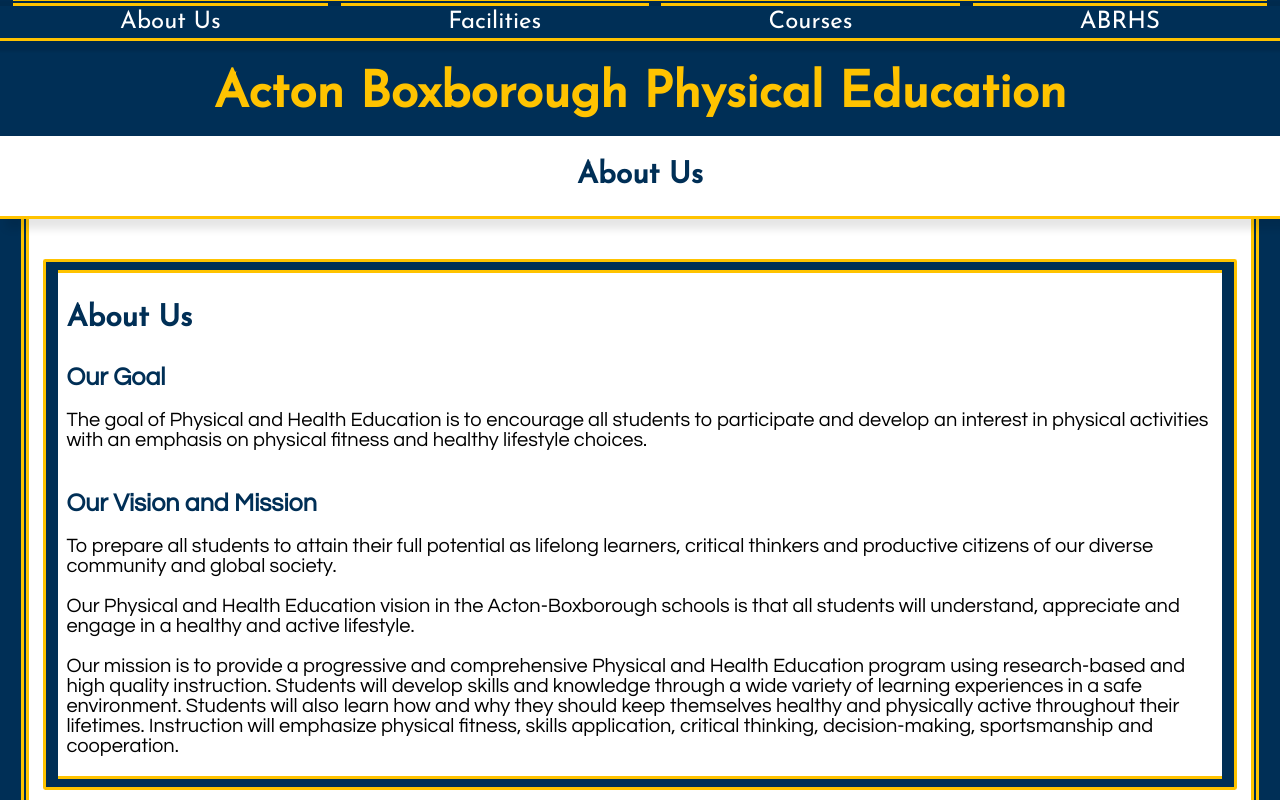
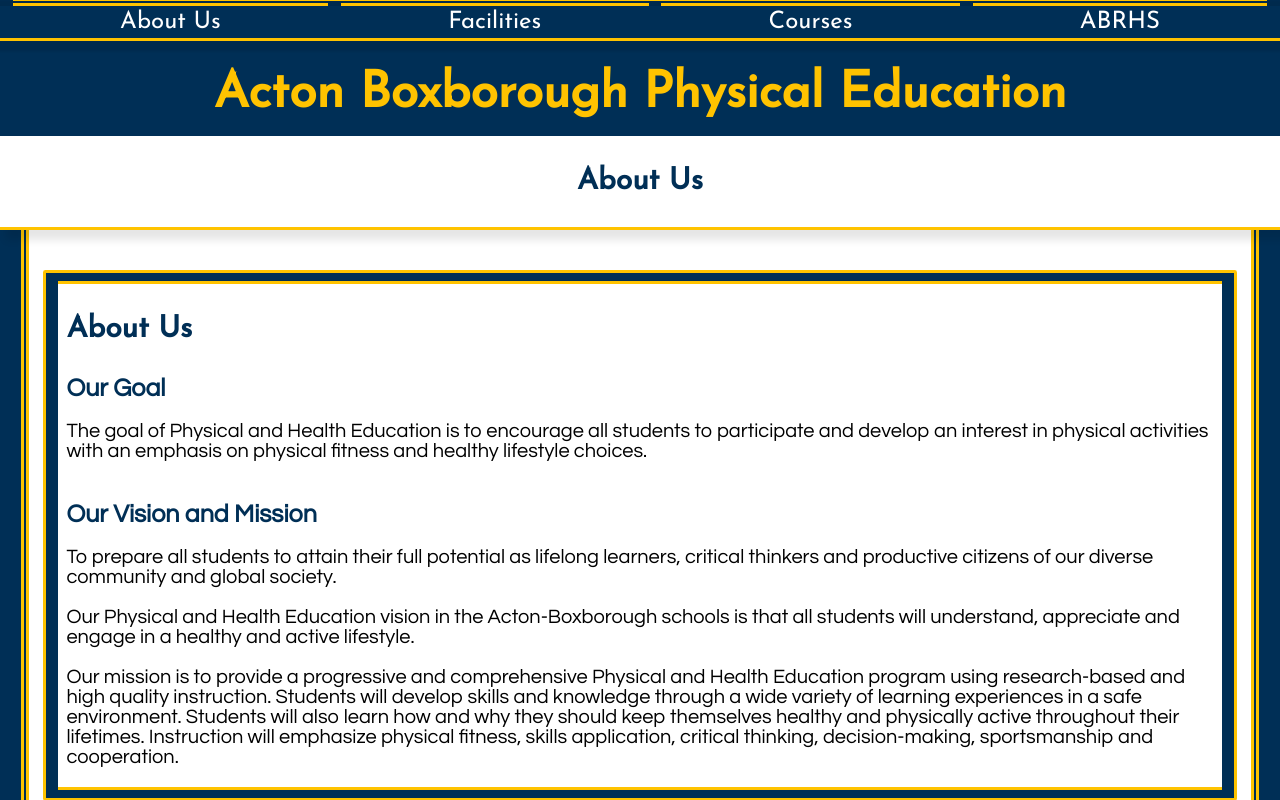
Before and after one commit to catmajor/PE-Website, a PHP site: page / in a window 1280 px wide. Shown: the part 421-1221 px from the top of the page. Run offline with PHP 8.4, Linux system fonts and the light colour scheme.

Commit message:
make headers resize if text is too much

```diff
--- a/style.css
+++ b/style.css
@@ -76,7 +76,7 @@ main>div.lines {width: calc(100% - 4vw + var(--border-width)); border-left: var(
 main>div.lines>div {width: calc(100% - 3*var(--border-width)); border-left: var(--border-style); border-right: var(--border-style); background-color: white; display: flex; align-items: center; flex-direction: column}
 main>div.lines>div>*:first-child {margin-top: 5vh}
 main>div.title {background-color: var(--main-blue); width: 100%;}
-main>div.header {width: 100%; height: 10vmin; background: white; display: flex; align-items: center; justify-content: center; border: var(--border-style); border-left: none; border-right: none;  box-shadow: 1vh 1vh 1vh 0.3vh rgba(0, 0, 0, 0.1); z-index: 90}
+main>div.header {width: 100%; min-height: 10vmin; background: white; display: flex; align-items: center; justify-content: center; border: var(--border-style); border-left: none; border-right: none;  box-shadow: 1vh 1vh 1vh 0.3vh rgba(0, 0, 0, 0.1); z-index: 90}
 .header h3 {color: var(--main-blue);}
 main>div.first-header {border-top: none;}
 
```
